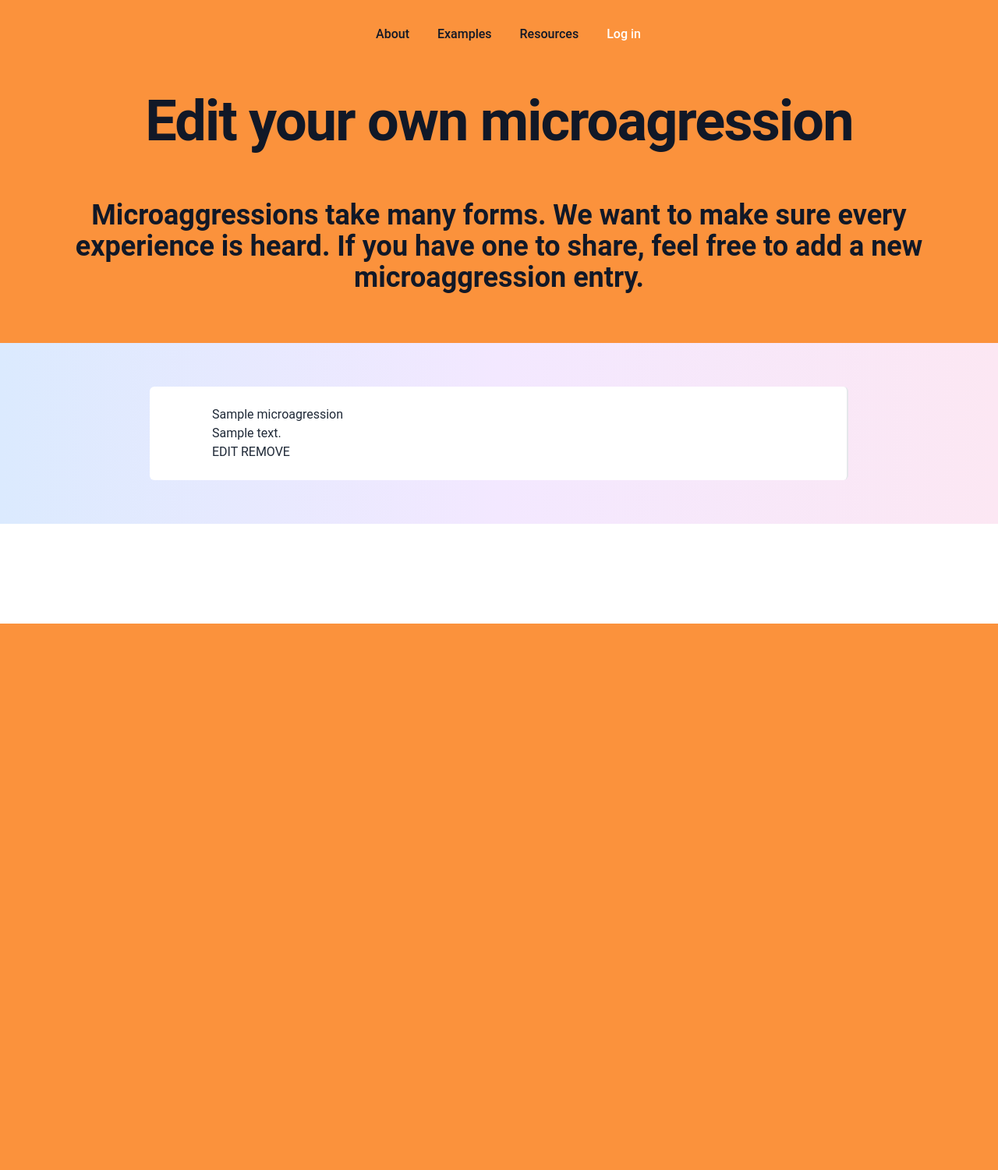
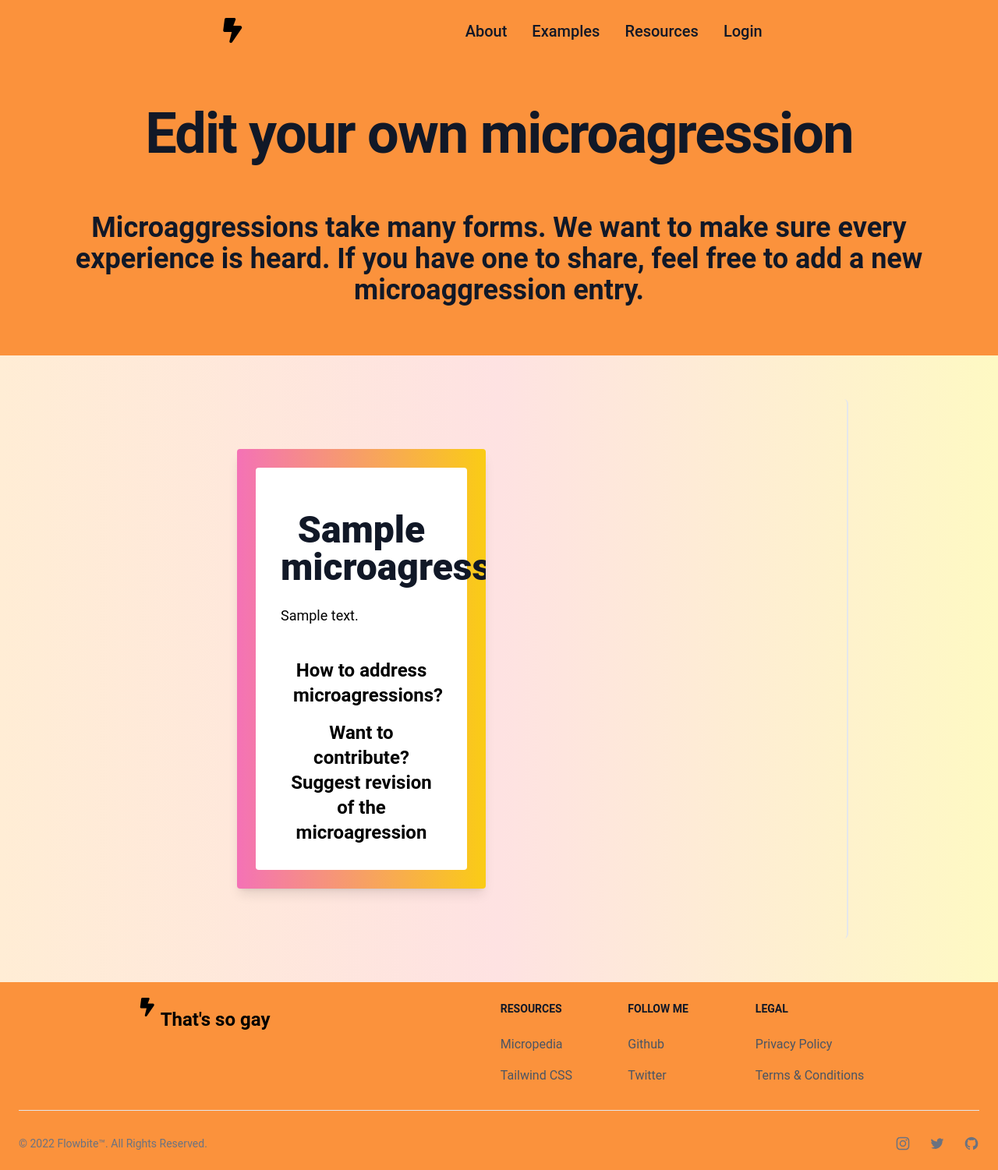
Before and after one commit to anaURL/thats-so-gay, a Node project: template views/edit.ejs in a window 1280 px wide. Shown: the whole page at 78% size. Before the commit the page ends 800 px from the top, so only its background shows below. Run offline with Node 20 templates, Linux system fonts and the light colour scheme; the template is opened without the code that fills it: most values are stand-ins (such as "Sample title", 1, 10 or a date in 2020); style sheets or scripts are compiled from the project's sources; some libraries are stand-ins or nearby versions.

Commit message:
Fix the navbar

```diff
--- a/package.json
+++ b/package.json
@@ -18,6 +18,7 @@
     "dotenv": "^16.0.1",
     "ejs": "^3.1.8",
     "express": "^4.18.1",
+    "flowbite": "^1.5.3",
     "jquery": "^3.6.1",
     "jsdom": "^20.0.2",
     "mongoose": ">=5.13.15",
--- a/server.js
+++ b/server.js
@@ -2,14 +2,6 @@ const express = require('express')
 const app = express()
 const PORT = 8000
 const mongoose = require('mongoose')
-
-//import jsdom
-const jsdom = require("jsdom");
-// create a window with the document object
-const dom = new jsdom.JSDOM("")
-// import jquery and supply it with the new dom
-const jQuery = require('jquery')(dom.window)
-
 
 const Microagression = require('./models/microagressions')
 require ('dotenv').config()
@@ -62,6 +54,20 @@ app.get('/resources', (request, response) => {
 
 });
 
+app.get('/avoid', (request, response) => {
+    response.render("avoid.ejs")
+
+});
+
+app.get('/respond', (request, response) => {
+    response.render("respond.ejs")
+
+});
+
+app.get('/more-info', (request, response) => {
+    response.render("more-info.ejs")
+
+});
 // preview of each microagression - returns 500
 app
     .route("/examples/:id")
--- a/src/input.css
+++ b/src/input.css
@@ -19,7 +19,7 @@ li {
     transform: translateX(-50%) translateY(67px);
 }
 
-
+/* home page hover */
 .image-item {
     position: relative;
     color: transparent;
@@ -27,7 +27,7 @@ li {
     margin: 0;
     padding: 0;
     width: 100%;
-    z-index: 1;
+
   }
 
   .image-item:hover {
--- a/views/edit.ejs
+++ b/views/edit.ejs
@@ -6,13 +6,14 @@
     <title>Edit List</title>
     <link rel="preconnect" href="https://fonts.googleapis.com">
 	<link rel="preconnect" href="https://fonts.gstatic.com" crossorigin>
-	<link href="/output.css" rel="stylesheet">
 	<link href="https://fonts.googleapis.com/css2?family=Open+Sans:wght@300;600;700&display=swap" rel="stylesheet">
+  <link rel="stylesheet" href="https://unpkg.com/flowbite@1.5.3/dist/flowbite.min.css" />
+  <link href="/output.css" rel="stylesheet">
 
   </head>
   <body>
     <div class=" bg-orange-400">
-      <%- include('header.ejs') %>
+      <%- include('navbar.ejs') %>
       </div>
 
       <div class="relative overflow-hidden bg-white">
@@ -24,12 +25,11 @@
                         We want to make sure every experience is heard. If you have one to share,
                          feel free to add a new microaggression entry.</p>
                     </div>
+              </div>
           </div>
-        </div>
-      </div>
 
-      <div class="w-full overflow-scroll  h-auto bg-gradient-to-r from-blue-100 via-purple-100 to-pink-100 p-4 flex items-center justify-center" >
-        <div class="bg-white rounded-md border-r-2 py-6 md_px-10 md:my-10 md:px-20 sm:max-w-4xl w-full ">
+      <div class="w-full overflow-scroll  h-auto bg-gradient-to-r from-orange-100 via-red-100 to-yellow-100 p-4 flex items-center justify-center" >
+        <div class= "rounded-md border-r-2 py-6 md_px-10 md:my-10 md:px-20 sm:max-w-4xl w-full ">
 
 	                <ul class="microagressions--list">
 		                <%  microagressionsList.forEach(details => {%>
@@ -44,37 +44,48 @@
                                     <div class="validation-error hide" id="title-invalid"> <p class="md:font-bold md:text-3xl text-xl md:m-0 m-4"> Suggest the update for the microagression.</p> </div>
                                     <textarea class=" m-6 focus:outline-none border-b block md:mb-8  my-4 w-5/6 text-m text-gray-900 bg-gray-50 rounded-lg border border-gray-300 focus:ring-blue-500 focus:border-blue-500 dark:bg-gray-700 dark:border-gray-600 dark:placeholder-gray-400 dark:text-white dark:focus:ring-blue-500 dark:focus:border-blue-500" placeholder="Why is this microagression harmful?" rows="6" cols="45" name="content"><%=details.content%></textarea>
 
-                                    <div class="mt-5 sm:mt-8 sm:flex sm:justify-center lg:justify-start">
-                                      <div class="rounded-md shadow">
-                                    <button type="submit" class=" flex w-full items-center justify-center rounded-md borderpx-8 py-3  font-bold  bg-gradient-to-r from-green-400 to-blue-500 hover:from-pink-500 hover:to-yellow-500 md:py-4 md:px-10 md:text-lg ">Confirm</button>
-                                    <a href="/" class="flex w-full items-center justify-center rounded-md borderpx-8 py-3  font-bold  bg-gradient-to-r from-green-400 to-blue-500 hover:from-pink-500 hover:to-yellow-500 md:py-4 md:px-10 md:text-lg ">Cancel</a>
+                                    <div class="mt-5 sm:mt-8 sm:flex sm:justify-center">
+                                      <div class="rounded-md  flex items-center justify-center ">
+                                    <button type="submit" class="rounded-md py-3 m-4 font-bold  bg-gradient-to-r from-green-400 to-blue-500 hover:from-pink-500 hover:to-yellow-500 md:py-4 md:px-10 md:text-lg ">Confirm</button>
+                                    <a href="/examples" class=" rounded-md borderpx-8 py-3 font-bold bg-gradient-to-r from-pink-500 to-yellow-500 hover:from-green-500 hover:to-blue-500 md:py-4 md:px-10 md:text-lg ">Cancel</a>
                                   </label>
 
                                 </div>
                                     </form>
                                 </li>
+                              </div>
+                            </div>
+                          </div>
                                 <% } else { %>
-                                    <li class="microagression--item">
-                                    <div class="microagression--title">
-                                        <%= details.title %>
-                                    </div>
-                                    <div class="microagression-content">
-                                        <%= details.content %>
-                                        </div>
-                                        <div class="buttons--edit">
-                                    <a href="/edit/<%=details._id %>" class="edit"> EDIT </a>
-                                    <a href="/remove/<%=details._id %>" class="remove">REMOVE</a>
+                                  <div class="md:grid lg:grid grid-flow-row gap-8 my-2 mx-auto py-8 max-w-7xl sm:grid-cols-2 px-8 sm:px-6 lg:px-8">
+                                    <div class="max-w-xl px-6 py-6 rounded overflow-hidden shadow-lg bg-gradient-to-r from-pink-400 to-yellow-400  hover:cyan-500 hover:to-blue-500 ">
+                                      <div class="bg-white p-8 rounded">
+                                        <ul>
+                                          <li>
+                                             <h2 class= "text-center text-gray-900 font-black text-5xl my-6"> <%= details.title %> </h2>
+                                             <p class="font-normal text-lg mt-4 text-justify "> <%= details.content %> </p>
+                                          </li>
+                                          <li>
+                                            <p class="text-center font-semibold mt-6 p-4 text-gray-900">  <a href="/addressing-microagressions" class="text-black bg-gradient-to-r from-white hover:from-cyan-500 hover:to-blue-500 md:text-2xl mb-0"> How to address microagressions? </a>  </p>
+                                            <p class="text-center font-semibold  text-gray-900"> <a href="/edit/<%=details._id %>" class=" text-black bg-gradient-to-r from-white hover:from-pink-400 hover:to-yellow-500 md:text-2xl mb-0 " > Want to contribute? Suggest revision of the microagression</a>  </p>
+                                          </li>
+                                      </div>
+
+                                    </ul>
                                   </div>
-                                  </li>
+                                </div>
                                 <% } %>
                             <% }) %>
 
-						   </ul>
-                        </div>
-                      </div>
 
 
+ <div class="flex-auto md:w-full justify-center mx-auto  bg-orange-400 ">
+ <%- include('footer.ejs') %>
+  </div>
 
-		</section>
+  <script src="https://kit.fontawesome.com/c5d50179e9.js" crossorigin="anonymous"></script>
+  <script src="https://unpkg.com/flowbite@1.5.3/dist/flowbite.js"></script>
+
+
   </body>
 </html>
--- a/views/header.ejs
+++ /dev/null
@@ -1,82 +0,0 @@
- <div class="relative overflow-hidden">
-		<div class="mx-auto max-w-7xl">
-		  <!-- <div class="relative z-10 bg-white pb-2 sm:pb-4 md:pb-20 lg:w-full lg:max-w-2xl ">  -->
-			<svg class="absolute inset-y-0 right-0 hidden h-full w-48 translate-x-1/2 transform text-white lg:block" fill="currentColor" viewBox="0 0 100 100" preserveAspectRatio="none" aria-hidden="true">
-			</svg>
-
-
-			<!-- NAVIGATION
-            DESKTOP MENU -->
-             <div>
-				 <div class="relative px-4 pt-6 sm:px-6 lg:px-8">
-				  <nav class="relative flex items-center justify-between sm:h-10 lg:justify-center" aria-label="Global">
-					<div class="flex flex-shrink-0 flex-grow items-center lg:flex-grow-0">
-					  <div class="flex w-full items-center justify-between md:w-auto">
-						<a href="/">
-							<span class="sr-only">That's so gay</span>
-							<i class="fa-solid fa-bolt-lightning fa-xl"></i>
-						  </a>
-						<div class="-mr-2 flex items-center md:hidden">
-						  <button type="button" class="inline-flex items-center justify-center rounded-md bg-white p-2 text-gray-400 hover:bg-gray-100 hover:text-gray-500 focus:outline-none focus:ring-2 focus:ring-inset focus:ring-rose-500" aria-expanded="false">
-							<span class="sr-only">Open main menu</span>
-
-							<!-- Heroicon name: outline/bars-3 -->
-							<svg class="h-6 w-6" xmlns="http://www.w3.org/2000/svg" fill="none" viewBox="0 0 24 24" stroke-width="1.5" stroke="currentColor" aria-hidden="true">
-							  <path stroke-linecap="round" stroke-linejoin="round" d="M3.75 6.75h16.5M3.75 12h16.5m-16.5 5.25h16.5" />
-							</svg>
-						  </button>
-						</div>
-					  </div>
-					</div>
-					<div class="font-medium hidden md:ml-10 md:block md:space-x-8 md:pr-4">
-					  <a href="/about" class=" text-gray-900 hover:text-gray-500">About</a>
-
-					  <a href="/examples" class=" text-gray-900 hover:text-gray-500">Examples</a>
-
-					  <a href="/resources" class="font-medium text-gray-900 hover:text-gray-500">Resources</a>
-
-					  <a href="#" class="font-medium text-white hover:text-gray-500">Log in</a>
-					</div>
-				  </nav>
-				</div>
-
-				<!--
-				  MOBILE MENU -- NOT SHOWING IN HEADER COMPONENT
-                  show/hide based on menu open state.
-
-				  Entering: "duration-150 ease-out"
-					From: "opacity-0 scale-95"
-					To: "opacity-100 scale-100"
-				  Leaving: "duration-100 ease-in"
-					From: "opacity-100 scale-100"
-					To: "opacity-0 scale-95"
-				-->
-				<div class="absolute inset-x-0 top-0 z-10 origin-top-right transform p-2 transition md:hidden">
-				  <div class="overflow-hidden rounded-lg bg-white shadow-md ring-1 ring-black ring-opacity-5">
-					<div class="flex items-center justify-between px-5 pt-4">
-
-					  <div class="-mr-2">
-						<button type="button" class="inline-flex items-center justify-center rounded-md bg-white p-2 text-gray-400 hover:bg-gray-100 hover:text-gray-500 focus:outline-none focus:ring-2 focus:ring-inset focus:ring-rose-500">
-						  <span class="sr-only">Close main menu</span>
-						  <div>
-							<a href="#">
-								<span class="sr-only">That's so gay</span>
-								<i class="fa-solid fa-bolt-lightning fa-xl"></i>
-							  </a>
-							</div>
-						</button>
-					  </div>
-				</div>
-					<div class="space-y-1 px-2 pt-2 pb-3">
-					  <a href="#" class="block rounded-md px-3 py-2 text-base font-medium text-gray-700 hover:bg-gray-50 hover:text-gray-900">About</a>
-
-					  <a href="#" class="block rounded-md px-3 py-2 text-base font-medium text-gray-700 hover:bg-gray-50 hover:text-gray-900">Examples</a>
-
-					  <a href="#" class="block rounded-md px-3 py-2 text-base font-medium text-gray-700 hover:bg-gray-50 hover:text-gray-900">Resources</a>
-					  </div>
-					<a href="#" class="block w-full bg-gray-50 px-5 py-3 text-center font-medium text-rose-600 hover:bg-gray-100">Log in</a>
-				 </div>
-			</div>
-		</div>
-    </div>
-</div>
--- /dev/null
+++ b/views/navbar.ejs
@@ -0,0 +1,31 @@
+
+<nav class=" border-gray-200 px-2 sm:px-4 py-2.5 rounded dark:bg-gray-900">
+  <div class="container flex flex-wrap md:justify-evenly justify-between items-center mx-auto">
+    <a href="/" class="">
+      <span class="sr-only">That's so gay</span>
+      <i class=" fa-solid fa-bolt-lightning fa-2xl"></i>
+    </a>
+
+    <button data-collapse-toggle="navbar-default" type="button" class="inline-flex items-center p-2 ml-3 text-sm text-gray-500 rounded-lg md:hidden hover:bg-gray-100 focus:outline-none focus:ring-2 focus:ring-gray-200 dark:text-gray-400 dark:hover:bg-gray-700 dark:focus:ring-gray-600" aria-controls="navbar-default" aria-expanded="false">
+      <span class="sr-only">Open main menu</span>
+      <svg class="w-8 h-8" aria-hidden="true" fill="white" viewBox="0 0 20 20" xmlns="http://www.w3.org/2000/svg"><path fill-rule="evenodd" d="M3 5a1 1 0 011-1h12a1 1 0 110 2H4a1 1 0 01-1-1zM3 10a1 1 0 011-1h12a1 1 0 110 2H4a1 1 0 01-1-1zM3 15a1 1 0 011-1h12a1 1 0 110 2H4a1 1 0 01-1-1z" clip-rule="evenodd"></path></svg>
+    </button>
+    <div class="hidden w-full md:block md:w-auto" id="navbar-default">
+      <ul class=" text-gray-900 flex flex-col p-4 mt-4 rounded-lg md:flex-row md:space-x-8 md:mt-0 md:text-xl md:font-medium md:border-00">
+        <li>
+          <a href="/about" class="block py-2 pr-4 pl-3 rounded hover:bg-gray-100 md:hover:bg-transparent md:border-0 md:hover:text-blue-700 md:p-0 dark:text-gray-400 md:dark:hover:text-white dark:hover:bg-gray-700 dark:hover:text-white md:dark:hover:bg-transparent">About</a>
+        </li>
+        <li>
+          <a href="/examples" class="block py-2 pr-4 pl-3 rounded hover:bg-gray-100 md:hover:bg-transparent md:border-0 md:hover:text-blue-700 md:p-0 dark:text-gray-400 md:dark:hover:text-white dark:hover:bg-gray-700 dark:hover:text-white md:dark:hover:bg-transparent">Examples</a>
+        </li>
+        <li>
+          <a href="/resources" class="block py-2 pr-4 pl-3 rounded hover:bg-gray-100 md:hover:bg-transparent md:border-0 md:hover:text-blue-700 md:p-0 dark:text-gray-400 md:dark:hover:text-white dark:hover:bg-gray-700 dark:hover:text-white md:dark:hover:bg-transparent">Resources</a>
+        </li>
+        <li>
+          <a href="#" class="block py-2 pr-4 pl-3 rounded hover:bg-gray-100 md:hover:bg-transparent md:border-0 md:hover:text-blue-700 md:p-0 dark:text-gray-400 md:dark:hover:text-white dark:hover:bg-gray-700 dark:hover:text-white md:dark:hover:bg-transparent">Login</a>
+        </li>
+      </ul>
+    </div>
+  </div>
+</nav>
+</div>
```
Also changed, not shown: tailwind.config.js (+4 -4 lines), views/about.ejs (+17 -8 lines), views/add.ejs (+11 -10 lines), views/avoid.ejs (added, +67 -0 lines), views/examples.ejs (+8 -6 lines), views/index.ejs (+13 -9 lines), views/more-info.ejs (added, +63 -0 lines), views/resources.ejs (+23 -39 lines), views/respond.ejs (added, +64 -0 lines), views/img/kingsman.jpeg (deleted), views/navigation.ejs (deleted), 1 other file.
